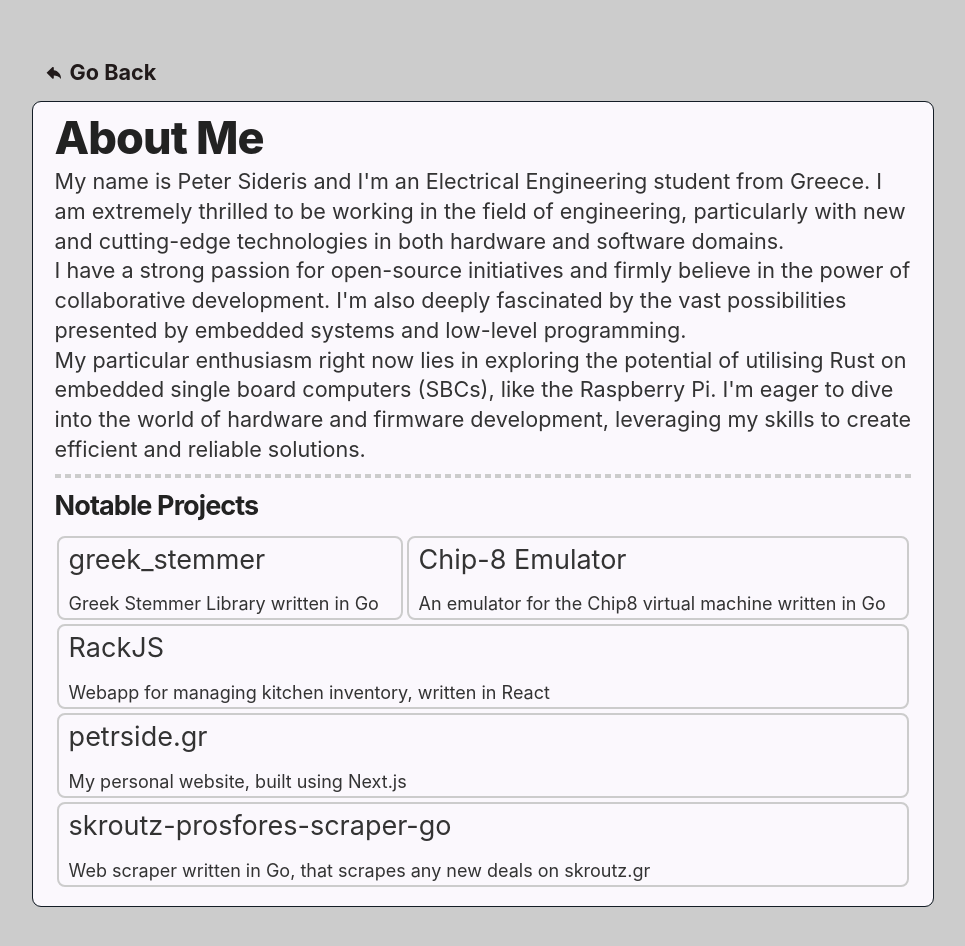
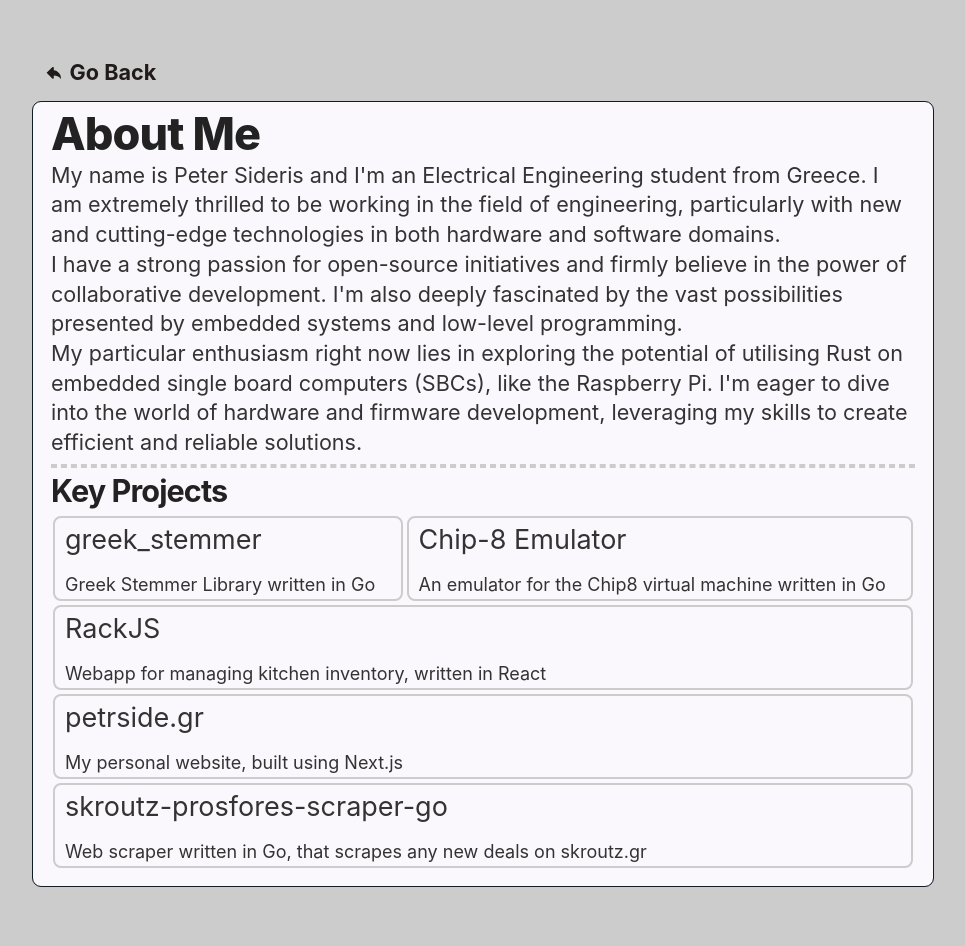
Before and after one commit to petersid2022/petrside, a Next.js app: page /about in a window 1280 px wide. Shown: the top 946 px of the page, without its empty margins (157-1122 px from the left). Built offline with nearby package versions, Linux system fonts and the light colour scheme.

Commit message:
fix: fixed calendar and clock icons

```diff
--- a/pages/about/index.tsx
+++ b/pages/about/index.tsx
@@ -38,9 +38,9 @@ export default function PostsPage() {
             <Head>
                 <title>About me</title>
             </Head>
-            <section className={utilStyles.introSectionAllPosts}>
+            <section className={utilStyles.introSectionAbout}>
                 <div className={utilStyles.headingAllPosts}>
-                    <h1 style={{ marginTop: '-10px', marginBottom: '3px' }} className={utilStyles.headingPostTitle}>About Me</h1>
+                    <h1 style={{ marginTop: '-10px' }} className={utilStyles.headingPostTitle}>About Me</h1>
                 </div>
                 <h1 style={{ textAlign: 'left', lineHeight:'1.65rem'}} className={utilStyles.content}>
                     My name is Peter Sideris and I'm an Electrical Engineering student from Greece.
@@ -56,8 +56,8 @@ export default function PostsPage() {
                     (SBCs), like the Raspberry Pi. I'm eager to dive into the world of hardware and firmware development, leveraging my
                     skills to create efficient and reliable solutions.
                 </h1>
-                <hr style={{ marginTop: '10px', borderColor: '#ccc', borderWidth: '2px', borderStyle: 'dashed' }} />
-                <h1 className={utilStyles.headingProjects}>Notable Projects</h1>
+                <hr style={{ marginTop: '6px', borderColor: '#ccc', borderWidth: '2px', borderStyle: 'dashed' }} />
+                <h1 className={utilStyles.headingProjects}>Key Projects</h1>
                 <div className={utilStyles.projectsContainer}>
                     {notableProjects.map((project, index) => (
                         <ProjectCard key={index} title={project.title} description={project.description} url={project.url} />
--- a/pages/posts/[id].tsx
+++ b/pages/posts/[id].tsx
@@ -6,8 +6,10 @@ import WordCount from '../../components/wordcount';
 import utilStyles from '../../styles/utils.module.css';
 import { GetStaticProps, GetStaticPaths } from 'next';
 import { RxDotFilled } from 'react-icons/rx';
-import { AiOutlineRead } from 'react-icons/ai';
-import { AiOutlineCalendar } from 'react-icons/ai';
+//import { AiOutlineRead } from 'react-icons/ai';
+//import { AiOutlineCalendar } from 'react-icons/ai';
+import { BsCalendar2Date } from 'react-icons/bs';
+import { BsClockHistory } from 'react-icons/bs';
 
 export default function Post({
     postData,
@@ -29,10 +31,10 @@ export default function Post({
                     <h1 style={{ marginTop: '-20px' }} className={utilStyles.headingPostTitleId}>{postData.title}</h1>
                     <div style={{ marginTop: '8px', marginBottom: '4px' }} className={utilStyles.lightText}>
                         <div style={{ display: 'flex', alignItems: 'center', justifyContent: 'flex-end' }}>
-                            <span style={{ marginLeft: '0px', marginRight: '5px', fontSize: '20px' }}><AiOutlineCalendar /></span>
+                            <span style={{ marginRight: '4px', fontSize: '16px' }}><BsCalendar2Date /></span>
                             <Date dateString={postData.date} />
                             <span style={{ marginLeft: '6px', marginRight: '6px', fontSize: '8px' }}><RxDotFilled /></span>
-                            <span style={{ marginLeft: '2px', marginRight: '5px', fontSize: '22px' }}><AiOutlineRead /></span>
+                            <span style={{ marginRight: '4px', fontSize: '16px' }}><BsClockHistory /></span>
                             <span>
                                 <WordCount input={postData.contentHtml} /> min read
                             </span>
@@ -40,7 +42,7 @@ export default function Post({
                     </div>
                     <div
                         className={utilStyles.content}
-                        style={{ marginBottom: '-1rem' }}
+                        style={{ marginBottom: '-0.85rem' }}
                         dangerouslySetInnerHTML={{ __html: postData.contentHtml }}
                     />
                 </article>
--- a/pages/posts/index.tsx
+++ b/pages/posts/index.tsx
@@ -4,11 +4,16 @@ import Head from 'next/head';
 import Layout from '../../components/layout';
 import utilStyles from '../../styles/utils.module.css';
 import { getAllPostIds, getPostData } from '../../lib/posts';
+import WordCount from '../../components/wordcount';
+import { BsClockHistory } from 'react-icons/bs';
+import { BsCalendar2Date } from 'react-icons/bs';
+import { RxDotFilled } from 'react-icons/rx';
 
 interface PostData {
     id: string;
     date: string;
     title: string;
+    contentHtml: string;
 }
 
 interface PostsPageProps {
@@ -23,7 +28,7 @@ export default function PostsPage({ allPostsData }: PostsPageProps) {
             </Head>
             <section className={utilStyles.introSectionAllPosts}>
                 <div className={utilStyles.headingAllPosts}>
-                    <h1 style={{ marginTop: '-10px', marginBottom: '1px' }} className={utilStyles.headingPostTitle}>All Blog Posts</h1>
+                    <h1 style={{ marginTop: '-10px', marginBottom: '-1px' }} className={utilStyles.headingPostTitle}>All Blog Posts</h1>
                 </div>
                 <ul style={{ marginTop: '10px' }} className={utilStyles.postList}>
                     {allPostsData.map((post) => (
@@ -31,12 +36,20 @@ export default function PostsPage({ allPostsData }: PostsPageProps) {
                             <Link style={{ textDecoration: 'none' }} href={`/posts/${post.id}`}>
                                 <div className={utilStyles.SoftBorderAroundAllPost}>
                                     <h1 style={{ textDecoration: 'none' }} className={utilStyles.postLink}>{post.title}</h1>
-                                    <div className={utilStyles.lightText}>
-                                        {new Date(post.date).toLocaleDateString('en-GB', {
-                                            day: '2-digit',
-                                            month: 'long',
-                                            year: 'numeric',
-                                        })}
+                                    <div style={{ display: 'flex', alignItems: 'center' }} className={utilStyles.lightText}>
+                                        <span style={{ marginRight: '4px', fontSize: '16px' }}><BsCalendar2Date /></span>
+                                        <div >
+                                            {new Date(post.date).toLocaleDateString('en-GB', {
+                                                day: '2-digit',
+                                                month: 'long',
+                                                year: 'numeric',
+                                            })}
+                                        </div>
+                                        <span style={{ marginLeft: '6px', marginRight: '6px', fontSize: '8px' }}><RxDotFilled /></span>
+                                        <span style={{ marginRight: '4px', fontSize: '16px' }}><BsClockHistory /></span>
+                                        <span>
+                                            <WordCount input={post.contentHtml} /> min read
+                                        </span>
                                     </div>
                                 </div>
                             </Link>
@@ -57,6 +70,7 @@ export async function getStaticProps() {
                 id: params.id as string,
                 title: postData.title,
                 date: postData.date,
+                contentHtml: postData.contentHtml,
             };
         })
     );
--- a/styles/global.css
+++ b/styles/global.css
@@ -100,6 +100,15 @@ hr {
       sans-serif;
     line-height: 1;
     font-size: 14px;
+    background-color: #ccc;
+
+  }
+
+  html.dark-mode {
+    background-color: #141d26;
+  }
+
+  body.dark-mode {
     background-color: #141d26;
   }
 
--- a/styles/utils.module.css
+++ b/styles/utils.module.css
@@ -72,11 +72,11 @@
 
 .headingProjects {
   color: #222222;
-  font-size: 1.5rem;
-  line-height: 1.3;
+  font-size: 1.7rem;
+  line-height: 1;
   font-weight: 700;
-  margin-top: 10px;
-  margin-bottom: 12px;
+  margin-top: 8px;
+  margin-bottom: 10px;
   margin-right: 0px;
   margin-left: 0px;
   letter-spacing: -0.05rem;
@@ -151,10 +151,10 @@
 
 .introSection {
   border: 1px solid #141d26;
-  padding-top: 2rem;
-  padding-left: 1.2rem;
-  padding-right: 1.2rem;
-  padding-bottom: 0.8rem;
+  padding-top: 1.8rem;
+  padding-left: 1rem;
+  padding-right: 1rem;
+  padding-bottom: 0.58rem;
   background-color: #fbf8fd;
   border-radius: 8px;
 }
@@ -169,11 +169,21 @@
   border-radius: 8px;
 }
 
+.introSectionAbout {
+  padding-top: 0.8rem;
+  padding-left: 1rem;
+  padding-right: 1rem;
+  padding-bottom: .55rem;
+  background-color: #FBF8FD;
+  border-radius: 8px;
+  outline: 1px solid #141d26
+}
+
 .introSectionAllPosts {
-  padding-top: 1rem;
-  padding-left: 1.2rem;
-  padding-right: 1.2rem;
-  padding-bottom: .6rem;
+  padding-top: 0.8rem;
+  padding-left: 1rem;
+  padding-right: 1rem;
+  padding-bottom: .46rem;
   background-color: #FBF8FD;
   border-radius: 8px;
   outline: 1px solid #141d26
@@ -477,7 +487,7 @@
 @media (max-width: 767px) {
   .footer {
     position: fixed;
-    bottom: 0;
+    bottom: 10px;
     left: 0;
     width: 100%;
     text-align: center;
```
Also changed, not shown: pages/index.tsx (+22 -9 lines).
